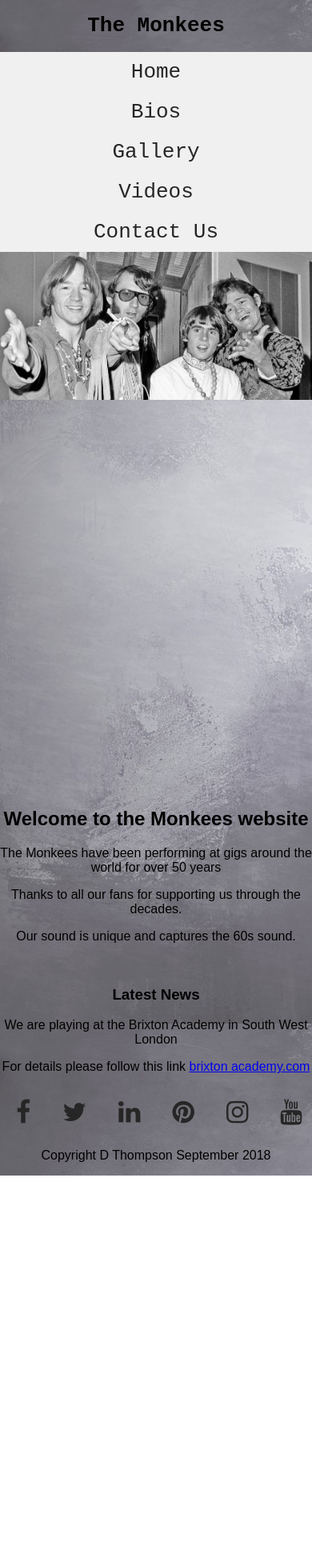
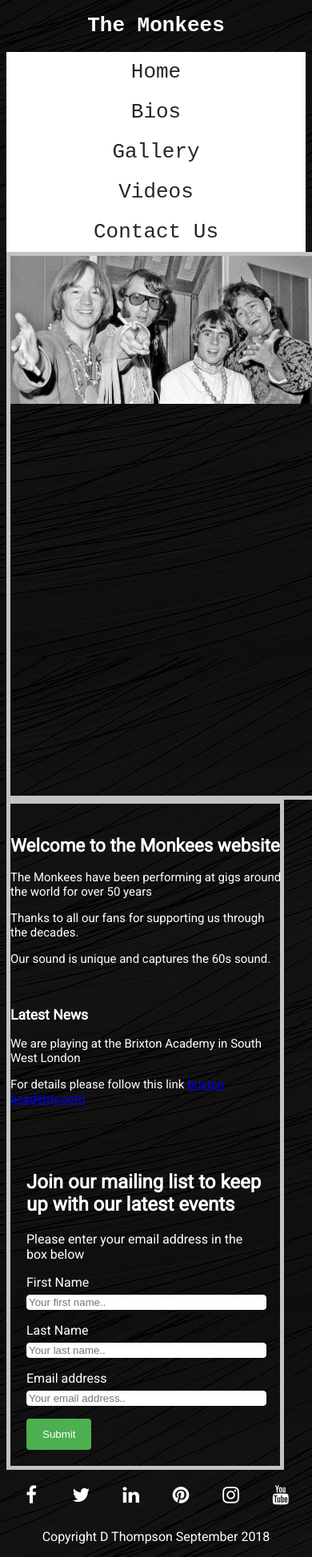
Before and after one commit to JODONNELL003/the-band, a plain HTML site: page index.html in a window 390 px wide. Shown: the whole page at 80% size. Before the commit the page ends 1470 px from the top, so only its background shows below. Drawn offline with nearby package versions, Linux system fonts and the light colour scheme.

Commit message:
black bacground added

```diff
--- a/assets/css/style.css
+++ b/assets/css/style.css
@@ -4,6 +4,7 @@
   margin: 20;
   text-align: center;
   font-family: monospace ;
+
 }
 
 /* centre align main heading */
@@ -11,23 +12,25 @@
 .mainheading{
   text-align: center;
 
+
 }
 
 
 
-/*  set the colour of each page to light grey */
+/*  set the colour of each page to black and set font color to white */
 
 body {
 
-    background-image: url("../images/background2.jpg");
-    margin: 0;
-    padding: 0;
-    font-family: arial;
+    background-image: url("../images/background3.png");
+    /*margin: 0;
+    padding: 0; */
+    font-family: Roboto, sans-serif;
+    color: #ffffff;
+
  }
 
- footer{
-   text-align: center;
- }
+
+
 
 /*  styling the menu */
 
@@ -39,7 +42,7 @@
   padding:0;
   flex:wrap;
   width: 100%;
-  background: #f0f0f0;
+  background: #ffffff;
 
 
 
@@ -93,13 +96,6 @@
 
 /* settings for flex container welcomebox */
 
-.welcomebox{
-
-  justify-content: center;
-  font-size: 1em;
-  flex-wrap: wrap;
-}
-
 
 .heroimage {
 
@@ -113,32 +109,38 @@
   background-size: cover;
   background-repeat: no-repeat;
 
+}
+
+.welcomecontainer{
+  display: flex;
+  justify-content: space-around;
 
 }
 
 .welcome{
   margin-top: 20px;
-  text-align: center;
-  font-size: 1em;
+  text-align: left;
+  font-size: 15px;
+
 
 }
 
 .welcome > p {
-  text-align: center;
+  text-align: left;
 }
 
+.mailinglistheading{
+  color: #ffffff;
 
-footer{
+}
 
-  margin-top: 20px;
-  font-size: 1em;
+.mailinglist{
+  padding: 20px;
+  width: 300px;
 
 
 }
 
-h3{
-  text-align: center;
-}
 
 .playingat{
   text-align: center;
@@ -148,8 +150,9 @@
 
 .list-inline social-links{
   text-align: center;
-  display: flex;
+
   justify-content: center;
+  color: #ffffff;
 }
 
 /* gallery page styling */
@@ -207,8 +210,6 @@
   top:50%;
   left:50%;
   padding:20px;
-  box-sizing: border-box;
-
 
 }
 
@@ -233,8 +234,8 @@
 
 input[type=text], select, textarea {
     width: 100%;
-    padding: 12px;
-    border: 1px solid #ccc;
+    /*padding: 12px;*/
+    border: 1px solid #fff;
     border-radius: 4px;
     box-sizing: border-box;
     margin-top: 6px;
@@ -255,6 +256,15 @@
     background-color: #45a049;
 }
 
+.contactpage{
+  padding: 0 2px;
+  width: 100%;
+  height: 100%;
+  display: flex;
+  justify-content: space-around;
+
+}
+
 .contactheading {
   font-size: 1em;
   text-align: center;
@@ -262,15 +272,32 @@
 
 .contactform {
     border-radius: 5px;
-    background-color: #f2f2f2;
     padding: 20px;
+    width: 40%;
+    text-align: center;
+
+}
+
+.contactus{
+  top:50%;
+  font-size: 20px;
+  text-align:center;
+  position: relative;
+
+}
+
+
+ footer{
+   text-align: center;
+   color: #ffffff;
+   position:relative;
 }
 
 /* media queries for home page*/
 
 /* this is the bit that makes the nav bar resize on small screens */
 
-@media all and (max-width: 1000px) {
+@media all and (max-width: 800px) {
   .container {
     flex-wrap: wrap;
     flex-basis: 50%;
@@ -281,61 +308,86 @@
 }
 
 
-@media (max-width:  600px) {
-  .welcomebox{
+@media (max-width:  800px) {
+  .welcomecontainer{
+    border: 5px solid #c3c3c3;
     flex-direction:column;
+    max-width:90%;
+    flex-wrap:wrap;
+    height: auto;
+    width: auto;
+  }
+}
+
+@media (max-width:  568px) {
+  .heroimage {
+    background-size: contain;
+    flex-wrap: wrap;
+    flex-basis: 90%;
+    flex-direction:column;
+    text-align: center;
+    display: flex;
+    border: 5px solid #c3c3c3;
   }
 }
 
 @media (max-width:  1000px) {
-  .heroimage {
-    background-size: contain;
-    flex-wrap: wrap;
-    flex-basis: 100%;
+  .list-inline social-links{
     flex-direction:column;
-    display: flex;
-  }
-}
-
-@media (max-width:  400px) {
-  .socialmedialinks{
-    flex-direction:column;
+    color:#ffffff;
   }
 }
 
 /* media settings for gallery page */
 
 
-/* Responsive layout - makes a one column-layout instead of three columns */
+/* Responsive layout - makes a one column-layout instead of two columns */
 @media screen and (max-width: 800px) {
   .responsivegallery {
+
     flex-direction:column;
     justify-content:center;
+    height: auto;
+    width: auto;
+    border: 5px solid #c3c3c3;
   }
 }
 
 /* media settings for biographies page */
 
-@media screen and (max-width: 1000px) {
+@media screen and (max-width: 800px) {
   .bioscontainer {
     flex-direction:column;
     justify-content:center;
+    height: auto;
+    width: auto;
+    border: 5px solid #c3c3c3;
   }
 }
 
-@media screen and (max-width: 1000px) {
+@media screen and (max-width: 800px) {
   .biosdescription {
     flex-direction:column;
     justify-content:center;
+    height: auto;
+    width: auto;
+
   }
 }
 
-@media screen and (max-width: 1000px) {
-  .biosdescription p {
-    flex-direction:column;
-    justify-content:center;
-  }
-}
+
 
 /* media settings for videos page are the same as for galleries page */
 /* same classes used for videos page as for galleries page */
+
+/*media settings for contact page*/
+
+@media screen and (max-width: 800px) {
+  .contactpage{
+    flex-direction:column;
+    justify-content:center;
+    height: auto;
+    width: auto;
+  }
+
+}
--- a/index.html
+++ b/index.html
@@ -6,12 +6,12 @@
 
         <meta name="viewport" content="width=device-width, initial-scale=1.0">
 
-      <link rel="stylesheet" href="assets/css/style.css" type="text/css" />
-      <link rel="stylesheet" href="audioclips.html" type="text/css" />
-      <link rel="stylesheet" href="" type="text/css" />
+      <link href="https://fonts.googleapis.com/css?family=Roboto" rel="stylesheet">
       <link rel="stylesheet" href="https://cdnjs.cloudflare.com/ajax/libs/hover.css/2.1.1/css/hover-min.css" type="text/css" />
       <link href="https://fonts.googleapis.com/css?family=Pacifico" rel="stylesheet">
       <link rel="stylesheet" href="https://maxcdn.bootstrapcdn.com/font-awesome/4.7.0/css/font-awesome.min.css" type="text/css" />
+      <link rel="stylesheet" href="assets/css/style.css" type="text/css" />
+
 
       <title>The Monkees</title>
 
@@ -35,11 +35,11 @@
 
    <!-- hero image -->
 
-        <div class="heroimage">
-
-        </div>
+        <div class="heroimage"> </div>
 
     <!-- welcome text for home page -->
+
+        <div class="welcomecontainer">
 
                 <div class="welcome">
                     <h2>Welcome to the Monkees website</h2>
@@ -49,10 +49,30 @@
                     <br>
                     <h3>Latest News</h3>
                     <p>We are playing at the Brixton Academy in South West London</p>
-            <p>For details please follow this link <a target="_blank " href="https://www.academymusicgroup.com/o2academybrixton/"> brixton academy.com</a></div>
+                    <p>For details please follow this link <a target="_blank " href="https://www.academymusicgroup.com/o2academybrixton/"> brixton academy.com</a>
 
                 </div>
 
+                <div class="mailinglist">
+                    <h2>Join our mailing list to keep up with our latest events</h2>
+
+                    <p class="mailinglistheading">Please enter your email address in the box below</p>
+                    <form action="../index.html">
+                        <label for="fname">First Name</label>
+                        <input type="text" id="fname" name="firstname" placeholder="Your first name..">
+
+                        <label for="lname">Last Name</label>
+                        <input type="text" id="lname" name="lastname" placeholder="Your last name..">
+
+                        <label for="emailaddress">Email address</label>
+                        <input type="text" id="email" name="email" placeholder="Your email address..">
+
+                        <input type="submit" value="Submit">
+                    </form>
+
+            </div>
+
+        </div>
 
 
         <footer>
@@ -60,18 +80,19 @@
                 <div>
 
                     <ul class="list-inline social-links">
-                            <li><a target="_blank " href="# "><i class="fa fa-facebook "></i></a></li>
-                            <li><a target="_blank " href="# "><i class="fa fa-twitter "></i></a></li>
-                            <li><a target="_blank " href="# "><i class="fa fa-linkedin "></i></a></li>
-                            <li><a target="_blank " href="# "><i class="fa fa-pinterest "></i></a></li>
-                            <li><a target="_blank " href="# "><i class="fa fa-instagram "></i></a></li>
-                            <li><a target="_blank " href="# "><i class="fa fa-youtube "></i></a></li>
+                            <li><a target="_blank " href="# "><i class="fa fa-facebook " style="font-size:24px;color: white;"></i></a></li>
+                            <li><a target="_blank " href="# "><i class="fa fa-twitter " style="font-size:24px;color: white;"></i></a></li>
+                            <li><a target="_blank " href="# "><i class="fa fa-linkedin " style="font-size:24px;color: white;"></i></a></li>
+                            <li><a target="_blank " href="# "><i class="fa fa-pinterest " style="font-size:24px;color: white;"></i></a></li>
+                            <li><a target="_blank " href="# "><i class="fa fa-instagram " style="font-size:24px;color: white;"></i></a></li>
+                            <li><a target="_blank " href="# "><i class="fa fa-youtube " style="font-size:24px;color: white;"></i></a></li>
                     </ul>
 
                 </div>
 
 
-                <p>Copyright  D Thompson September 2018</p>
+                <div><p>Copyright  D Thompson September 2018</p></div>
+
             </div>
 
 
```
Also changed, not shown: bios.html (+8 -9 lines), contact.html (+25 -11 lines), gallery.html (+9 -9 lines), videos.html (+6 -6 lines), assets/images/background3.png (added). Lines whose indentation alone changed are shown as unchanged.
